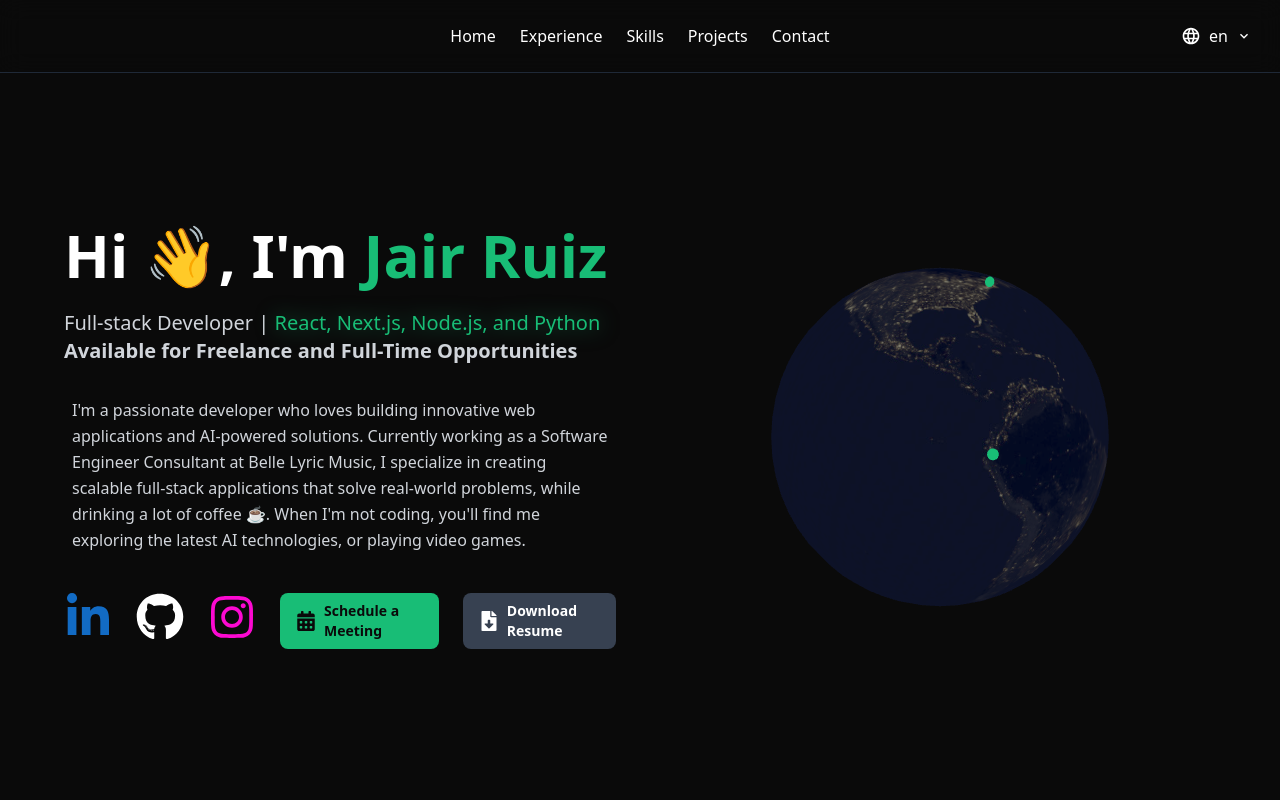
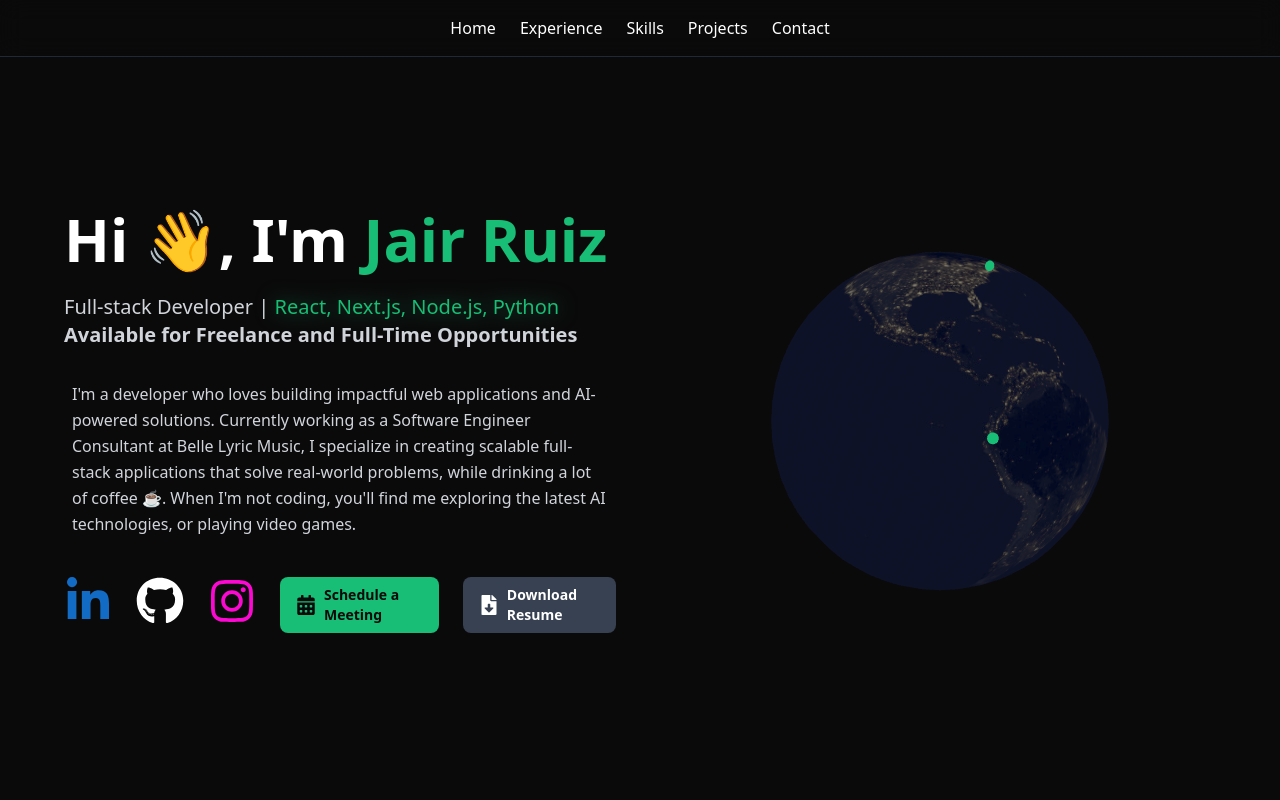
Before and after one commit to JNikolo/jnikolo.github.io, a Next.js app: page / in a window 1280 px wide. Shown: the top 800 px of the page. Built offline with nearby package versions, Linux system fonts and the light colour scheme.

Commit message:
change location info style

```diff
--- a/src/app/components/hero/Hero.tsx
+++ b/src/app/components/hero/Hero.tsx
@@ -31,7 +31,7 @@ export function Hero() {
               <p className="text-base sm:text-lg lg:text-xl text-gray-300 mx-auto lg:mx-0 max-w-2xl">
                 Full-stack Developer |{" "}
                 <span className="text-emerald drop-shadow-[0_0_10px_rgba(24,189,118,0.5)]">
-                  React, Next.js, Node.js, and Python
+                  React, Next.js, Node.js, Python
                 </span>
                 <br />
                 <span className="font-bold">
@@ -42,9 +42,9 @@ export function Hero() {
               {/* Condensed About */}
               <div className="p-2 mx-auto lg:mx-0 max-w-2xl">
                 <p className="text-gray-300 leading-relaxed">
-                  I&apos;m a passionate developer who loves building innovative
-                  web applications and AI-powered solutions. Currently working
-                  as a Software Engineer Consultant at Belle Lyric Music, I
+                  I&apos;m a developer who loves building impactful web
+                  applications and AI-powered solutions. Currently working as a
+                  Software Engineer Consultant at Belle Lyric Music, I
                   specialize in creating scalable full-stack applications that
                   solve real-world problems, while drinking a lot of coffee ☕.
                   When I&apos;m not coding, you&apos;ll find me exploring the
--- a/src/app/components/hero/LocationInfo.tsx
+++ b/src/app/components/hero/LocationInfo.tsx
@@ -12,13 +12,24 @@ export function LocationInfo({
   return (
     <div
       style={{ top: `${topPosition}px`, left: `${leftPosition}px` }}
-      className={
-        "absolute bg-outer-space text-white p-5 rounded-md pointer-events-none text-sm transform -translate-x-1/2 -translate-y-full"
-      }
+      className="absolute bg-gray-800/90 backdrop-blur-md text-white p-4 rounded-lg border border-gray-700 hover:border-emerald/50 pointer-events-none text-sm transform -translate-x-1/2 -translate-y-full shadow-lg shadow-black/50 hover:shadow-emerald/20 transition-all duration-300"
     >
-      {location === "NY"
-        ? "🏠 Living in New York, NY"
-        : "🌎 From Pasaje, Ecuador"}
+      <div className="flex items-center gap-2">
+        <span className="text-xl">{location === "NY" ? "🏠" : "❤️‍🩹"}</span>
+        <div className="flex flex-col">
+          <span className="font-semibold text-emerald">
+            {location === "NY" ? "Living in" : "From"}
+          </span>
+          <span className="text-gray-300">
+            {location === "NY" ? "New York, NY" : "Pasaje, Ecuador"}
+          </span>
+          {location !== "NY" && (
+            <span className="text-xs text-gray-400 mt-1">
+              Yes, I speak Spanish fluently
+            </span>
+          )}
+        </div>
+      </div>
     </div>
   );
 }
--- a/src/app/components/navigation/LanguageDropdown.tsx
+++ /dev/null
@@ -1,81 +0,0 @@
-import { useState, useRef, useEffect } from "react";
-import { MdLanguage, MdExpandMore } from "react-icons/md";
-
-const LANGUAGES: Language[] = [
-  { code: "en", name: "English" },
-  { code: "es", name: "Español" },
-  { code: "fr", name: "Français" },
-  { code: "de", name: "Deutsch" },
-];
-type Language = {
-  code: string;
-  name: string;
-};
-type LanguageDropdownProps = {
-  selectedLanguage: string;
-  onLanguageChange: (language: Language) => void;
-};
-
-export function LanguageDropdown({
-  selectedLanguage,
-  onLanguageChange,
-}: LanguageDropdownProps) {
-  const [isOpen, setIsOpen] = useState(false);
-  const dropdownRef = useRef<HTMLDivElement>(null);
-
-  useEffect(() => {
-    function handleClickOutside(event: MouseEvent) {
-      if (
-        dropdownRef.current &&
-        !dropdownRef.current.contains(event.target as Node)
-      ) {
-        setIsOpen(false);
-      }
-    }
-
-    document.addEventListener("mousedown", handleClickOutside);
-    return () => document.removeEventListener("mousedown", handleClickOutside);
-  }, []);
-
-  const handleLanguageSelect = (language: Language) => {
-    onLanguageChange(language);
-    setIsOpen(false);
-  };
-
-  return (
-    <div className="relative" ref={dropdownRef}>
-      <button
-        className="flex items-center space-x-2 px-3 py-2 rounded-md hover:text-gray-300 hover:bg-gray-700 text-white"
-        type="button"
-        aria-expanded={isOpen}
-        aria-haspopup="true"
-        onClick={() => setIsOpen(!isOpen)}
-      >
-        <MdLanguage className="text-xl" />
-        <span className="hidden md:inline">{selectedLanguage}</span>
-        <MdExpandMore
-          className={`transform transition-transform duration-200 ${
-            isOpen ? "rotate-180" : ""
-          }`}
-        />
-      </button>
-
-      {isOpen && (
-        <div className="absolute right-0 mt-2 w-48 rounded-md shadow-lg bg-gray-700 ring-1 ring-black ring-opacity-5">
-          <div className="py-1" role="menu" aria-orientation="vertical">
-            {LANGUAGES.map((language) => (
-              <button
-                key={language.code}
-                className="w-full text-left px-4 py-2 text-sm hover:bg-gray-600 text-white"
-                role="menuitem"
-                onClick={() => handleLanguageSelect(language)}
-              >
-                {language.name}
-              </button>
-            ))}
-          </div>
-        </div>
-      )}
-    </div>
-  );
-}
--- a/src/app/components/navigation/Navbar.tsx
+++ b/src/app/components/navigation/Navbar.tsx
@@ -1,22 +1,13 @@
 "use client";
 import { NavLinks } from "./NavLinks";
-import { LanguageDropdown } from "./LanguageDropdown";
 
 export function Navbar() {
   return (
     <nav className="sticky top-0 z-50 w-full px-4 py-4 bg-night/80 backdrop-blur-md border-b border-gray-800">
-      <div className="container mx-auto flex flex-col sm:flex-row items-center justify-between gap-4">
-        {/* Logo/Brand - could be added here in the future */}
-        <div className="hidden sm:block sm:w-1/3"></div>
-
+      <div className="container mx-auto flex flex-col sm:flex-row items-center justify-center gap-4">
         {/* Nav Links - centered */}
         <div className="w-full sm:w-1/3 flex justify-center">
           <NavLinks />
-        </div>
-
-        {/* Settings - right aligned */}
-        <div className="w-full sm:w-1/3 flex items-center justify-center sm:justify-end gap-2">
-          <LanguageDropdown selectedLanguage="en" onLanguageChange={() => {}} />
         </div>
       </div>
     </nav>
```
